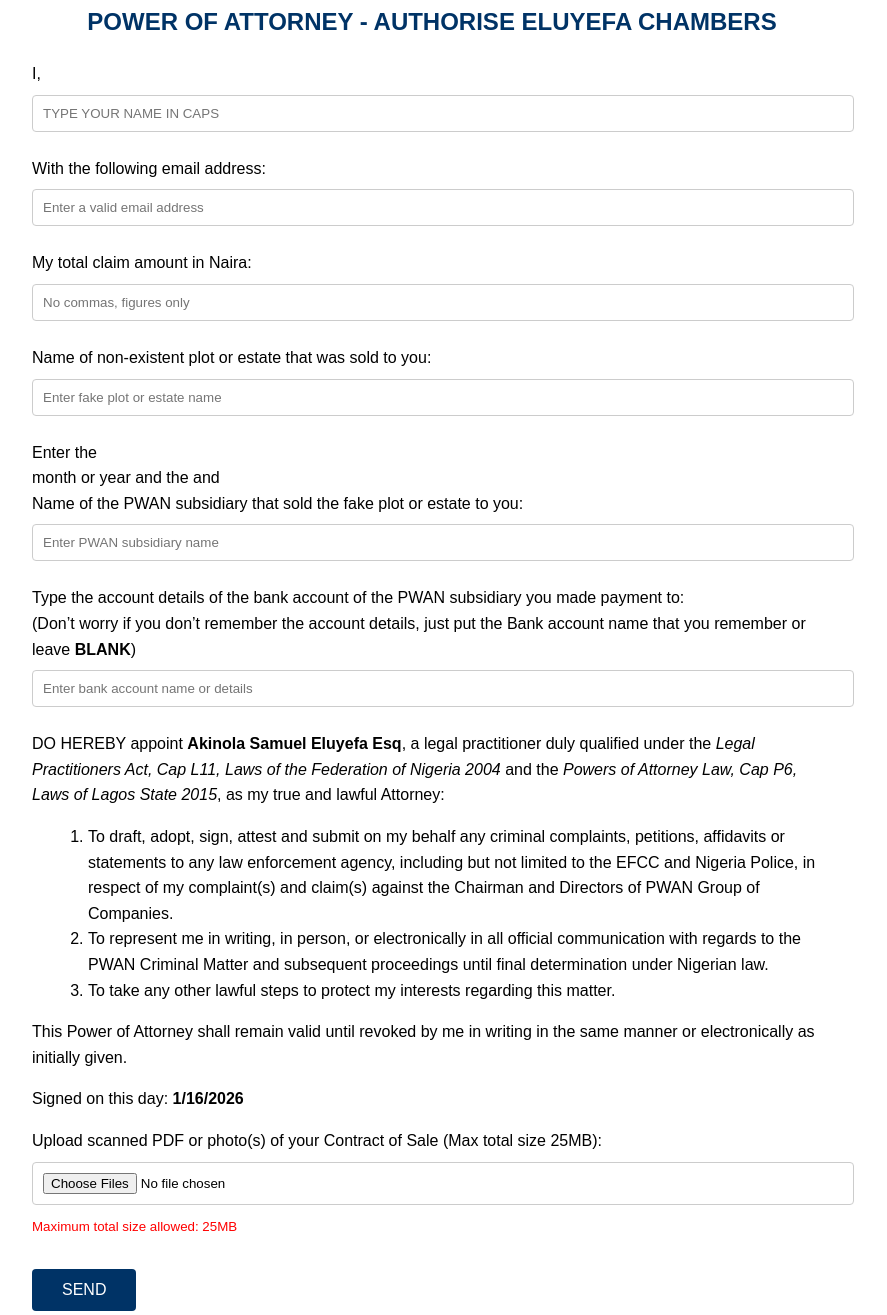
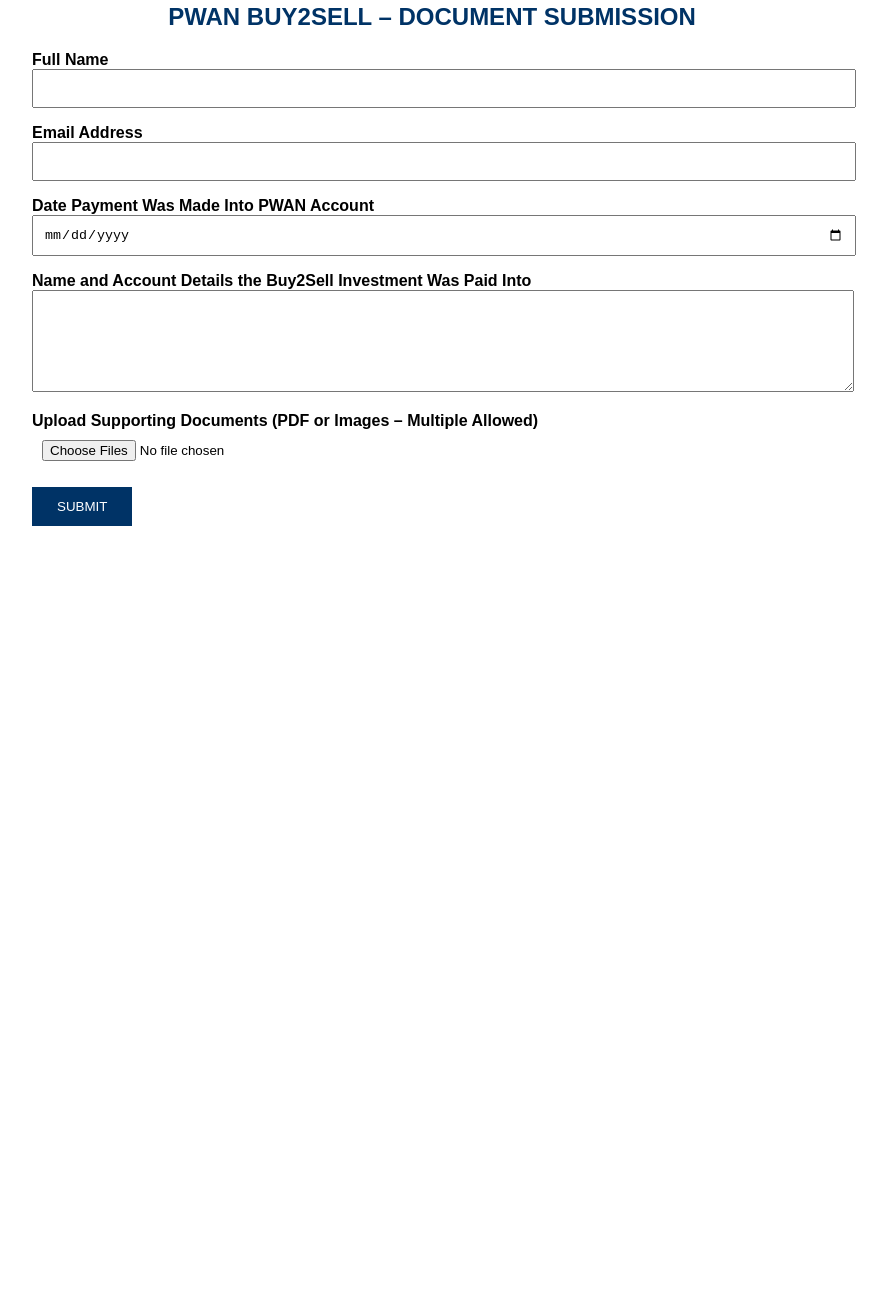
Before and after one commit to MRKIKSY/Powerofattorneybackend, a plain HTML site: page index.html in a window 1280 px wide. Shown: the part 29-1344 px from the top of the page, without its empty margins (0-887 px from the left). After the commit the page ends 800 px from the top, so only its background shows below. Drawn offline with Linux system fonts and the light colour scheme.

Commit message:
Update index.html

```diff
--- a/index.html
+++ b/index.html
@@ -2,225 +2,89 @@
 <html lang="en">
 <head>
   <meta charset="UTF-8" />
-  <title>PWAN Group Petition - Power of Attorney</title>
+  <title>PWAN Buy2Sell Petition Submission</title>
 </head>
-<body style="font-family: Arial, sans-serif; margin: 2rem; max-width: 800px; line-height: 1.6;">
 
-  <h2 style="text-align: center; color: #003366;">POWER OF ATTORNEY - AUTHORISE ELUYEFA CHAMBERS</h2>
+<body style="font-family: Arial, sans-serif; margin: 2rem; max-width: 800px;">
+
+<h2 style="text-align:center; color:#003366;">
+PWAN BUY2SELL – DOCUMENT SUBMISSION
+</h2>
 
 <p>
-    I,
-    <input
-      type="text"
-      id="name"
-      placeholder="TYPE YOUR NAME IN CAPS"
-      required
-      style="width: 100%; padding: 10px; margin: 8px 0; border: 1px solid #ccc; border-radius: 4px;"
-    >
+<strong>Full Name</strong>
+<input type="text" id="fullName" required
+style="width:100%; padding:10px;">
 </p>
 
 <p>
-    With the following email address:
-    <input
-      type="email"
-      id="email"
-      placeholder="Enter a valid email address"
-      required
-      style="width: 100%; padding: 10px; margin: 8px 0; border: 1px solid #ccc; border-radius: 4px;"
-    >
+<strong>Email Address</strong>
+<input type="email" id="email" required
+style="width:100%; padding:10px;">
 </p>
 
 <p>
-    My total claim amount in Naira:
-    <input
-      type="number"
-      id="amount"
-      placeholder="No commas, figures only"
-      required
-      style="width: 100%; padding: 10px; margin: 8px 0; border: 1px solid #ccc; border-radius: 4px;"
-    >
+<strong>Date Payment Was Made Into PWAN Account</strong>
+<input type="date" id="paymentDate" required
+style="width:100%; padding:10px;">
 </p>
 
 <p>
-    Name of non-existent plot or estate that was sold to you:
-    <input
-      type="text"
-      id="fakePlot"
-      placeholder="Enter fake plot or estate name"
-      required
-      style="width: 100%; padding: 10px; margin: 8px 0; border: 1px solid #ccc; border-radius: 4px;"
-    >
+<strong>Name and Account Details the Buy2Sell Investment Was Paid Into</strong>
+<textarea id="accountDetails" required
+style="width:100%; padding:10px; height:80px;"></textarea>
 </p>
 
 <p>
-    Enter the <br> month or year and the and <br>Name of the PWAN subsidiary that sold the fake plot or estate to you:
-    <input
-      type="text"
-      id="pwanSubsidiary"
-      placeholder="Enter PWAN subsidiary name"
-      required
-      style="width: 100%; padding: 10px; margin: 8px 0; border: 1px solid #ccc; border-radius: 4px;"
-    >
+<strong>Upload Supporting Documents (PDF or Images – Multiple Allowed)</strong>
+<input type="file" id="documents" multiple accept=".pdf,image/*"
+style="width:100%; padding:10px;">
 </p>
 
-  <p>
-    Type the account details of the bank account of the PWAN subsidiary you made payment to:<br>
-    (Don’t worry if you don’t remember the account details, just put the Bank account name that you remember
-    or leave <strong> BLANK</strong>)<br>
-    <input
-      type="text"
-      id="accountDetails"
-      placeholder="Enter bank account name or details"
-      style="width: 100%; padding: 10px; margin: 8px 0; border: 1px solid #ccc; border-radius: 4px;"
-    >
-  </p>
-
-  <p>
-    DO HEREBY appoint <strong>Akinola Samuel Eluyefa Esq</strong>, a legal practitioner duly qualified under the
-    <em>Legal Practitioners Act, Cap L11, Laws of the Federation of Nigeria 2004</em> and the
-    <em>Powers of Attorney Law, Cap P6, Laws of Lagos State 2015</em>, as my true and lawful Attorney:
-  </p>
-
-  <ol style="margin-left: 1rem;">
-    <li>To draft, adopt, sign, attest and submit on my behalf any criminal complaints, petitions, affidavits or statements to any law enforcement agency, including but not limited to the EFCC and Nigeria Police, in respect of my complaint(s) and claim(s) against the Chairman and Directors of PWAN Group of Companies.</li>
-    <li>To represent me in writing, in person, or electronically in all official communication with regards to the PWAN Criminal Matter and subsequent proceedings until final determination under Nigerian law.</li>
-    <li>To take any other lawful steps to protect my interests regarding this matter.</li>
-  </ol>
-
-  <p>This Power of Attorney shall remain valid until revoked by me in writing in the same manner or electronically as initially given.</p>
-
-  <p>Signed on this day: <span id="date" style="font-weight: bold;"></span></p>
-
-  <!-- File Upload for Contract of Sale -->
-  <p>
-    Upload scanned PDF or photo(s) of your Contract of Sale (Max total size 25MB):
-    <input
-      type="file"
-      id="contractUpload"
-      name="contractFiles"
-      accept=".pdf,image/*"
-      multiple
-      required
-      style="width: 100%; padding: 10px; margin: 8px 0; border: 1px solid #ccc; border-radius: 4px;"
-    >
-    <small style="color: red;">Maximum total size allowed: 25MB</small>
-  </p>
-
-  <!-- Upload Progress Bar -->
-  <div style="margin-top: 10px;">
-    <progress id="uploadProgress" value="0" max="100" style="width: 100%; display: none;"></progress>
-  </div>
-
-  <!-- Submit Button -->
-  <button
-    id="submitBtn"
-    style="background-color: #003366; color: #fff; border: none; padding: 12px 30px; border-radius: 4px; cursor: pointer; font-size: 16px; margin-top: 15px;">
-    SEND
+<button id="submitBtn"
+style="background:#003366;color:white;padding:12px 25px;border:none;cursor:pointer;">
+SUBMIT
 </button>
 
-  <!-- Success Modal -->
-  <div id="successModal"
-    style="display: none; position: fixed; top: 0; left: 0; width: 100%; height: 100%; background: rgba(0,0,0,0.5); z-index: 1000;">
-    <div style="background: white; max-width: 400px; margin: 15% auto; padding: 20px; border-radius: 5px; text-align: center;">
-      <h3 style="color: #4CAF50;">Success</h3>
-      <p>Your Power of Attorney to Akinola Samuel Eluyefa has been sent successfully!</p>
-      <button id="closeSuccess"
-        style="background-color: #003366; color: #fff; border: none; padding: 10px 20px; border-radius: 4px; cursor: pointer;">
-        OK
-      </button>
-    </div>
-  </div>
+<div id="message" style="margin-top:15px;"></div>
 
-  <!-- Error Message -->
-  <div id="errorMessage"
-    style="display: none; margin-top: 20px; padding: 15px; border: 1px solid #f44336; background-color: #FFBABA; color: #f44336; border-radius: 5px;">
-    There was an error submitting your Power of Attorney. Please try again.
-  </div>
+<script>
+document.getElementById("submitBtn").onclick = function () {
 
-  <!-- JavaScript Logic -->
-  <script>
-    const today = new Date().toLocaleDateString();
-    document.getElementById("date").innerText = today;
+  const fullName = document.getElementById("fullName").value.trim();
+  const email = document.getElementById("email").value.trim();
+  const paymentDate = document.getElementById("paymentDate").value;
+  const accountDetails = document.getElementById("accountDetails").value.trim();
+  const files = document.getElementById("documents").files;
 
-    document.getElementById("submitBtn").onclick = function () {
-      const name = document.getElementById("name").value.trim();
-      const email = document.getElementById("email").value.trim();
-      const amount = document.getElementById("amount").value.trim();
-      const fakePlot = document.getElementById("fakePlot").value.trim();
-      const pwanSubsidiary = document.getElementById("pwanSubsidiary").value.trim();
-      const accountDetails = document.getElementById("accountDetails").value.trim() || "N/A";
-      const fileInput = document.getElementById("contractUpload");
-      const progressBar = document.getElementById("uploadProgress");
-
-      if (!name || !email || !amount || !fakePlot || !pwanSubsidiary || fileInput.files.length === 0) {
-        alert("Please fill in all required fields and upload your Contract of Sale.");
-        return;
-      }
-
-      let totalSize = 0;
-      for (let file of fileInput.files) {
-        totalSize += file.size;
-      }
-
-      if (totalSize > 25 * 1024 * 1024) {
-        alert("Total upload size exceeds 25MB limit.");
+  if (!fullName || !email || !paymentDate || !accountDetails || files.length === 0) {
+    alert("Please complete all fields and upload at least one document.");
     return;
   }
 
   const formData = new FormData();
-      formData.append("name", name);
+  formData.append("fullName", fullName);
   formData.append("email", email);
-      formData.append("amount", amount);
-      formData.append("fakePlot", fakePlot);
-      formData.append("pwanSubsidiary", pwanSubsidiary);
+  formData.append("paymentDate", paymentDate);
   formData.append("accountDetails", accountDetails);
-      formData.append("date", today);
 
-      for (let file of fileInput.files) {
-        formData.append("contractFiles", file, file.name);
+  for (let file of files) {
+    formData.append("documents", file);
   }
 
-      const xhr = new XMLHttpRequest();
-      xhr.open("POST", "/submit-poa", true);
-
-      progressBar.style.display = "block";
-
-      xhr.upload.onprogress = function (e) {
-        if (e.lengthComputable) {
-          let percent = Math.round((e.loaded / e.total) * 100);
-          progressBar.value = percent;
-        }
-      };
-
-      xhr.onload = function () {
-        progressBar.style.display = "none";
-        if (xhr.status === 200) {
-          document.getElementById("successModal").style.display = "block";
-          document.getElementById("errorMessage").style.display = "none";
-        } else {
-          document.getElementById("errorMessage").style.display = "block";
-        }
-      };
-
-      xhr.onerror = function () {
-        progressBar.style.display = "none";
-        document.getElementById("errorMessage").style.display = "block";
-      };
-
-      xhr.send(formData);
-    };
-
-    document.getElementById("closeSuccess").onclick = function () {
-      document.getElementById("successModal").style.display = "none";
-
-      // Clear form
-      document.getElementById("name").value = "";
-      document.getElementById("email").value = "";
-      document.getElementById("amount").value = "";
-      document.getElementById("fakePlot").value = "";
-      document.getElementById("pwanSubsidiary").value = "";
-      document.getElementById("accountDetails").value = "";
-      document.getElementById("contractUpload").value = "";
+  fetch("/submit-poa", {
+    method: "POST",
+    body: formData
+  })
+  .then(res => res.json())
+  .then(() => {
+    document.getElementById("message").innerHTML =
+      "<span style='color:green;'>Submission successful.</span>";
+  })
+  .catch(() => {
+    document.getElementById("message").innerHTML =
+      "<span style='color:red;'>Submission failed.</span>";
+  });
 };
 </script>
 
```
Lines whose indentation alone changed are shown as unchanged.
